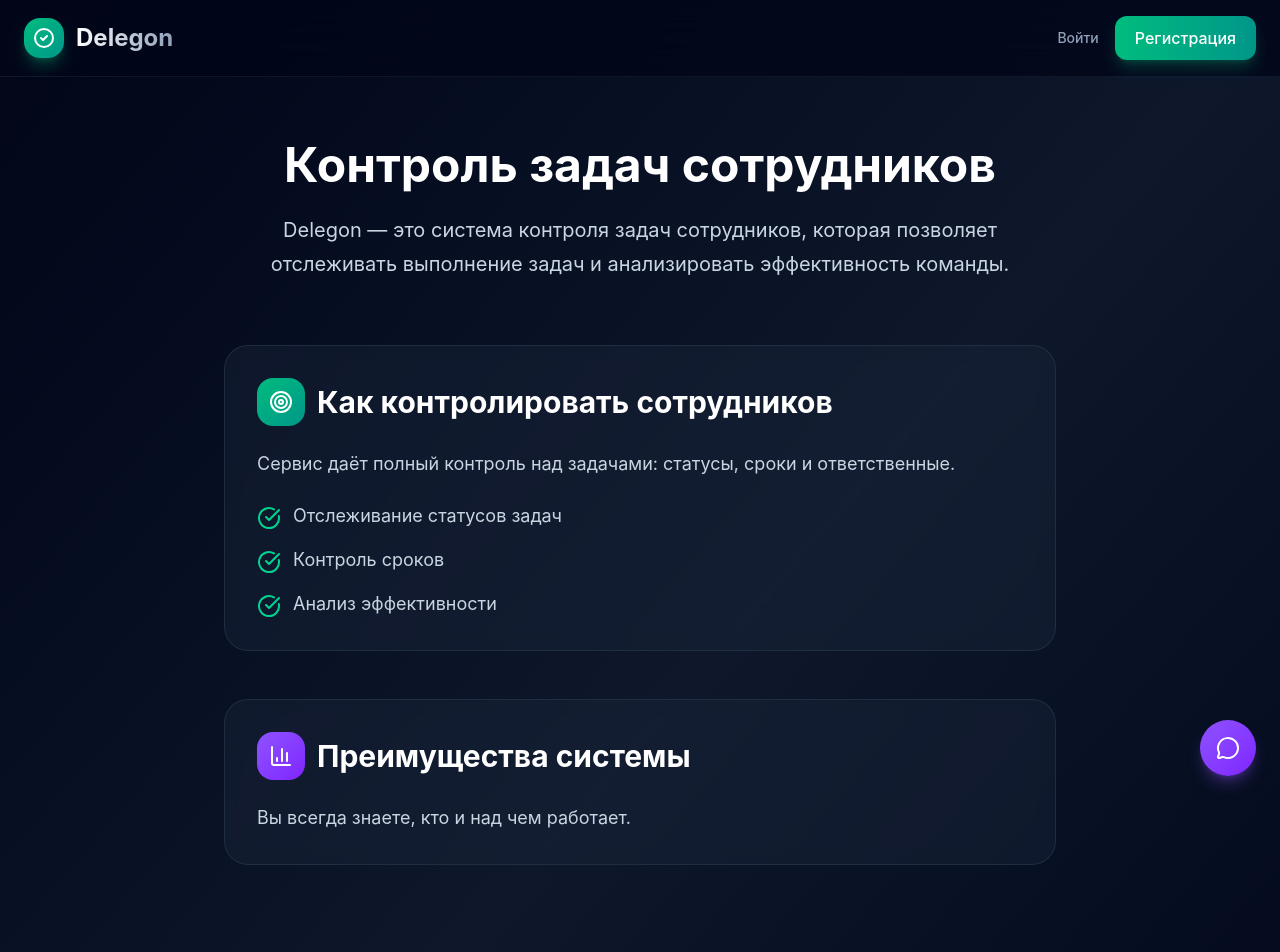
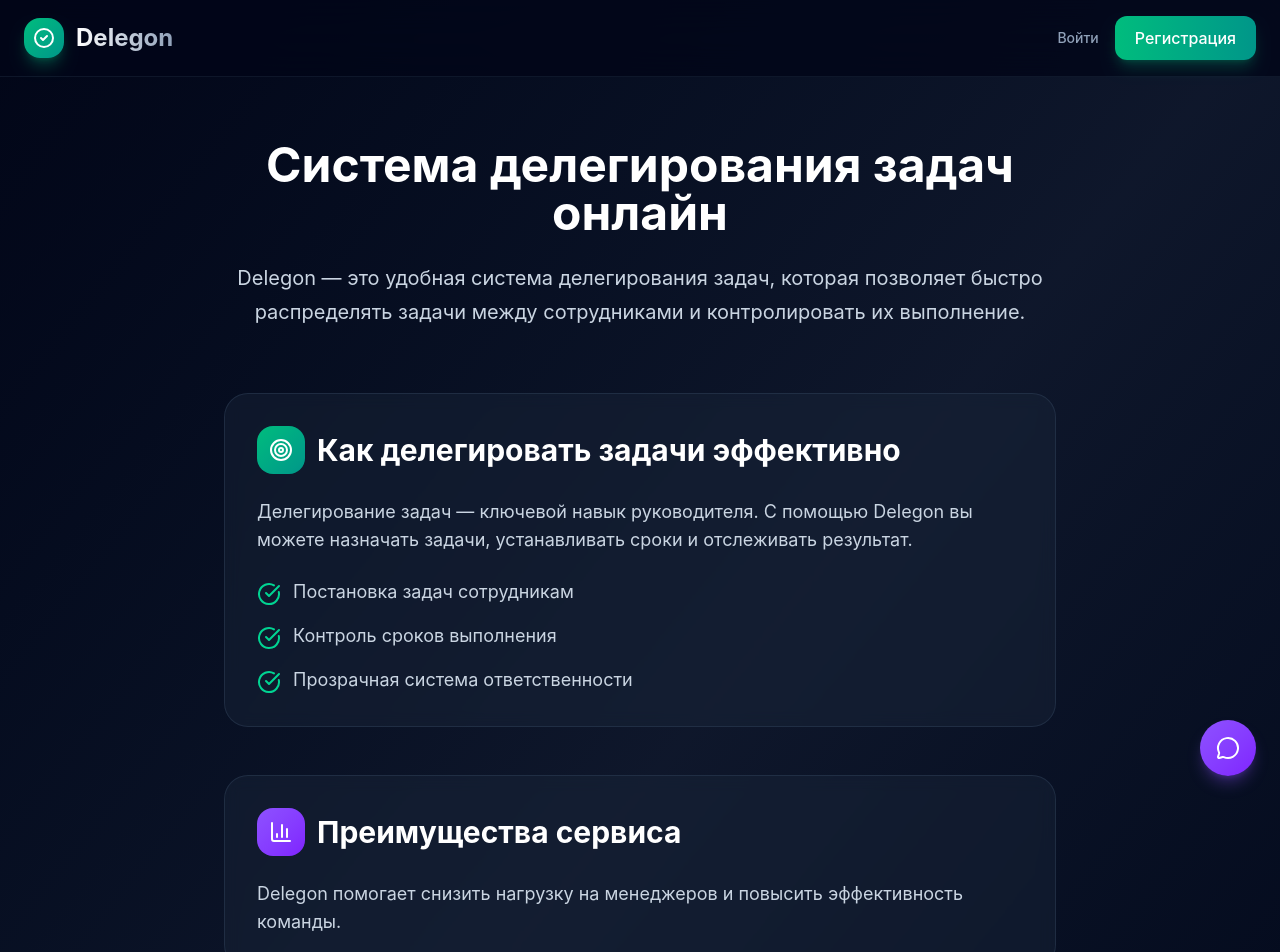
Before and after one commit to Fazrenat25/delegator, a Next.js app: page /delegirovanie-zadach in a window 1280 px wide. Shown: the top 952 px of the page. Built offline with nearby package versions, Linux system fonts and the light colour scheme; no server answers.

Commit message:
Fix delegirovanie-zadach page content

```diff
--- a/src/app/delegirovanie-zadach/delegirovanie-client.tsx
+++ b/src/app/delegirovanie-zadach/delegirovanie-client.tsx
@@ -13,52 +13,52 @@ export default function DelegirovaniePage() {
         {/* Hero Section */}
         <div className="text-center mb-16">
           <h1 className="text-4xl md:text-5xl font-bold text-white mb-6">
-            Контроль задач сотрудников
+            Система делегирования задач онлайн
           </h1>
           <p className="text-xl text-slate-300 leading-relaxed">
-            Delegon — это система контроля задач сотрудников, которая позволяет отслеживать выполнение задач и анализировать эффективность команды.
+            Delegon — это удобная система делегирования задач, которая позволяет быстро распределять задачи между сотрудниками и контролировать их выполнение.
           </p>
         </div>
 
         {/* Content Section */}
         <div className="space-y-12">
-          {/* Как контролировать сотрудников */}
+          {/* Как делегировать задачи эффективно */}
           <section className="bg-slate-800/40 backdrop-blur-sm border border-slate-700/50 rounded-2xl p-8">
             <div className="flex items-center gap-3 mb-6">
               <div className="w-12 h-12 rounded-xl bg-gradient-to-br from-emerald-500 to-teal-600 flex items-center justify-center">
                 <Target className="w-6 h-6 text-white" />
               </div>
-              <h2 className="text-3xl font-bold text-white">Как контролировать сотрудников</h2>
+              <h2 className="text-3xl font-bold text-white">Как делегировать задачи эффективно</h2>
             </div>
             <p className="text-lg text-slate-300 mb-6">
-              Сервис даёт полный контроль над задачами: статусы, сроки и ответственные.
+              Делегирование задач — ключевой навык руководителя. С помощью Delegon вы можете назначать задачи, устанавливать сроки и отслеживать результат.
             </p>
             <ul className="space-y-4">
               <li className="flex items-start gap-3">
                 <CheckCircle className="w-6 h-6 text-emerald-400 flex-shrink-0 mt-1" />
-                <span className="text-slate-300 text-lg">Отслеживание статусов задач</span>
+                <span className="text-slate-300 text-lg">Постановка задач сотрудникам</span>
               </li>
               <li className="flex items-start gap-3">
                 <CheckCircle className="w-6 h-6 text-emerald-400 flex-shrink-0 mt-1" />
-                <span className="text-slate-300 text-lg">Контроль сроков</span>
+                <span className="text-slate-300 text-lg">Контроль сроков выполнения</span>
               </li>
               <li className="flex items-start gap-3">
                 <CheckCircle className="w-6 h-6 text-emerald-400 flex-shrink-0 mt-1" />
-                <span className="text-slate-300 text-lg">Анализ эффективности</span>
+                <span className="text-slate-300 text-lg">Прозрачная система ответственности</span>
               </li>
             </ul>
           </section>
 
-          {/* Преимущества системы */}
+          {/* Преимущества сервиса */}
           <section className="bg-slate-800/40 backdrop-blur-sm border border-slate-700/50 rounded-2xl p-8">
             <div className="flex items-center gap-3 mb-6">
               <div className="w-12 h-12 rounded-xl bg-gradient-to-br from-violet-500 to-violet-600 flex items-center justify-center">
                 <BarChart3 className="w-6 h-6 text-white" />
               </div>
-              <h2 className="text-3xl font-bold text-white">Преимущества системы</h2>
+              <h2 className="text-3xl font-bold text-white">Преимущества сервиса</h2>
             </div>
             <p className="text-lg text-slate-300">
-              Вы всегда знаете, кто и над чем работает.
+              Delegon помогает снизить нагрузку на менеджеров и повысить эффективность команды.
             </p>
           </section>
 
@@ -66,7 +66,7 @@ export default function DelegirovaniePage() {
           <section className="text-center py-12">
             <div className="bg-gradient-to-r from-emerald-500/10 to-teal-500/10 border border-emerald-500/20 rounded-2xl p-8">
               <h3 className="text-2xl font-bold text-white mb-4">
-                Начните контролировать задачи эффективно
+                Начните делегировать задачи эффективно
               </h3>
               <p className="text-slate-300 mb-6">
                 Попробуйте Delegon бесплатно и убедитесь в удобстве системы
```
